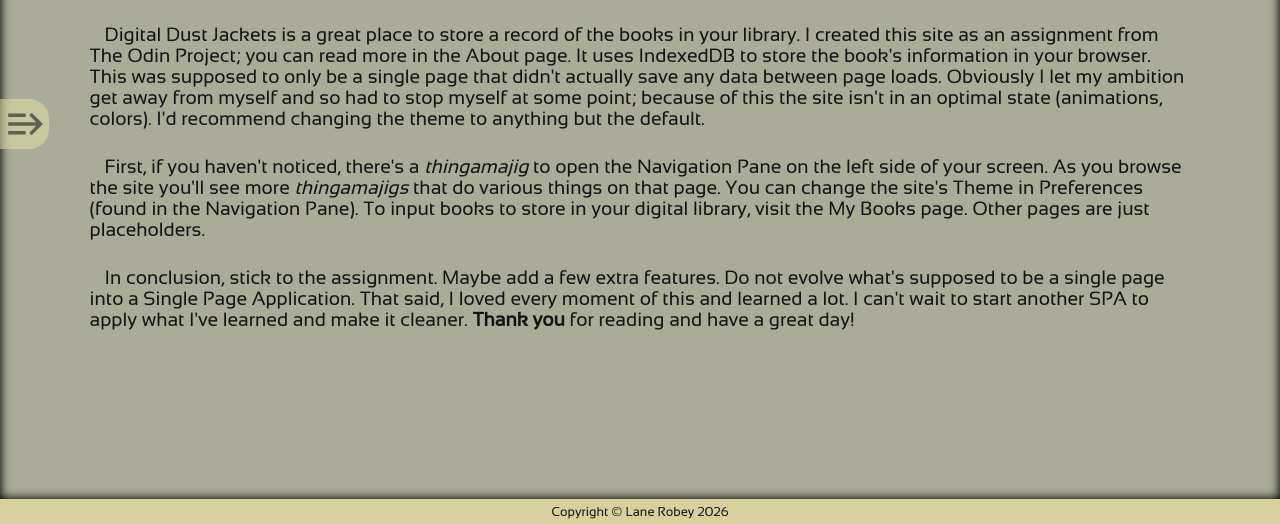
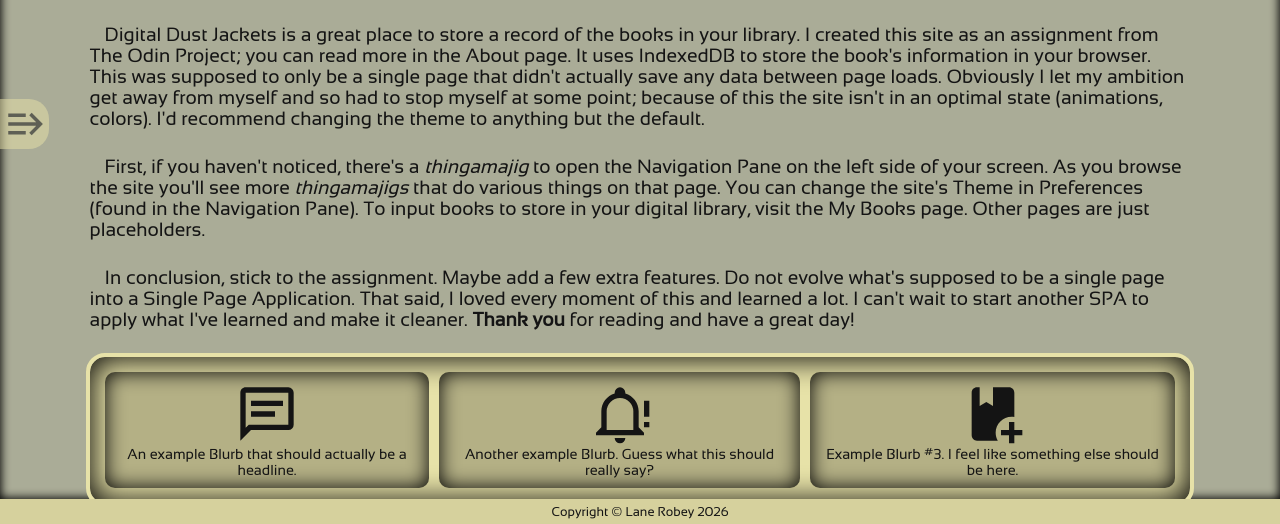
Before and after one commit to BigBoPeep420/BooksPage, a plain HTML site: page index.html in a window 1280 px wide. Shown: the part 276-800 px from the top of the page. Drawn offline with Linux system fonts and the light colour scheme.

Commit message:
Yay-Texas-Power-Grid-Commit

```diff
--- a/pages/landingPage.html
+++ b/pages/landingPage.html
@@ -36,6 +36,17 @@
 
 <div class="blurbs">
     <div class="blurb">
+        <svg><use href="#iconNotification"></use></svg>
+        <p>An example Blurb that should actually be a headline.</p>
+    </div>
 
+    <div class="blurb">
+        <svg><use href="#iconAlert"></use></svg>
+        <p>Another example Blurb. Guess what this should really say?</p>
+    </div>
+
+    <div class="blurb">
+        <svg><use href="#iconAddBook"></use></svg>
+        <p>Example Blurb <span>#</span>3. I feel like something else should be here.</p>
     </div>
 </div>
--- a/scripts/index.js
+++ b/scripts/index.js
@@ -64,9 +64,7 @@ async function init(){
 
         let targ = e.target.closest('#navBar li');
         if(targ){
-            if(targ.dataset.page == 'about'){
-
-            }else if(targ.dataset.page == 'preferences'){
+            if(targ.dataset.page == 'preferences'){
                 dlgPrefs.showPopover();
             }else await navigate(targ.dataset.page);
             toggleNavBar();
--- /dev/null
+++ b/scripts/pages/about.js
@@ -0,0 +1,3 @@
+export async function init(utilities){
+
+}
--- a/styles/pages/landingPage.css
+++ b/styles/pages/landingPage.css
@@ -21,10 +21,63 @@
         p{
             font-size: calc(var(--fontSize1));
             font-style: italic;
+            text-indent: 0;
         }
     }
     p{
         font-size: calc(var(--fontSize2) * 0.8);
         text-indent: 15px;
     }
+    .blurbs{
+        width: 100%;
+        display: flex;
+        justify-content: space-evenly;
+        background-color: var(--colorSecLight);
+        box-shadow: inset 0 0 30px 2px;
+        padding: 15px;
+        gap: 10px;
+        border-radius: 15px;
+        transition: outline 0.3s ease,
+            box-shadow 0.5s ease,
+            background-color 0.5s ease;
+        outline: solid 4px var(--colorSecLight);
+        .blurb{
+            display: flex;
+            flex-direction: column;
+            align-items: center;
+            background: var(--colorSecDark);
+            box-shadow: inset 0 0 20px;
+            padding: 10px;
+            border-radius: 10px;
+            transition: box-shadow 0.5s ease,
+                scale 0.5s ease;
+            cursor: pointer;
+            svg{
+                width: calc(var(--fontSize3) * 2);
+                height: calc(var(--fontSize3) * 2);
+            }
+            p{
+                margin: auto;
+                font-size: calc(var(--fontSize1) * 0.9);
+                text-indent: 0;
+                text-align: center;
+                span{
+                    margin-left: -4px;
+                    display: inline-block;
+                    transform-origin: top right;
+                    scale: 0.7;
+                }
+            }
+        }
+    }
+    .blurbs:hover{
+        outline: solid 6px rgb(from var(--colorSecLight) calc(r*1.2) calc(g*1.2) calc(b*1.2));
+        box-shadow: inset 0 0 20px;
+        background-color: rgb(from var(--colorSecLight) calc(r*1.0) g calc(b*1.2));
+    }
+    .blurb:hover{
+        box-shadow: inset 0 0 5px 2px var(--colorSecLight),
+            2px 2px 10px;
+        scale: 1.05;
+    }
 }
```
Also changed, not shown: pages/about.html (added).
